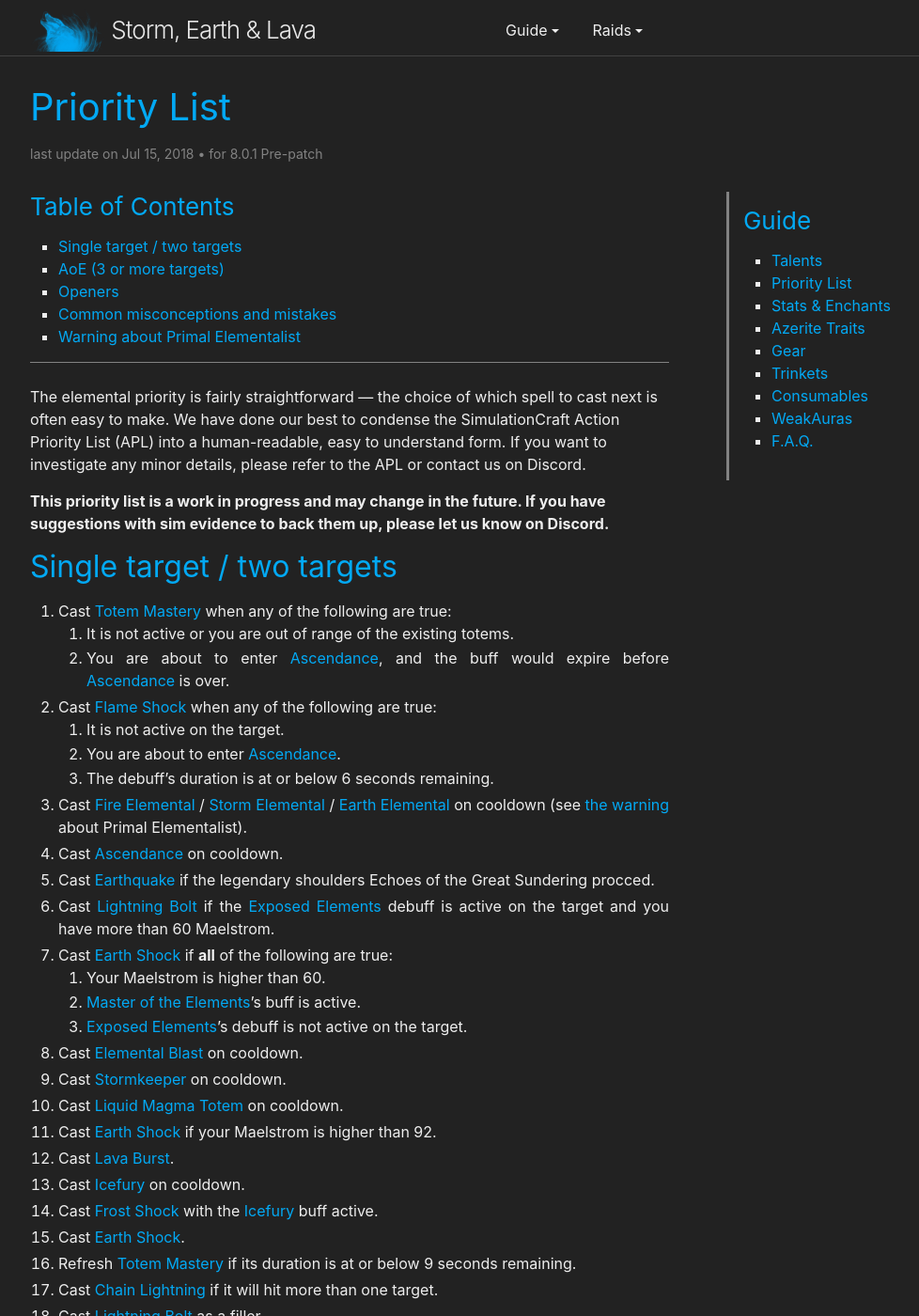
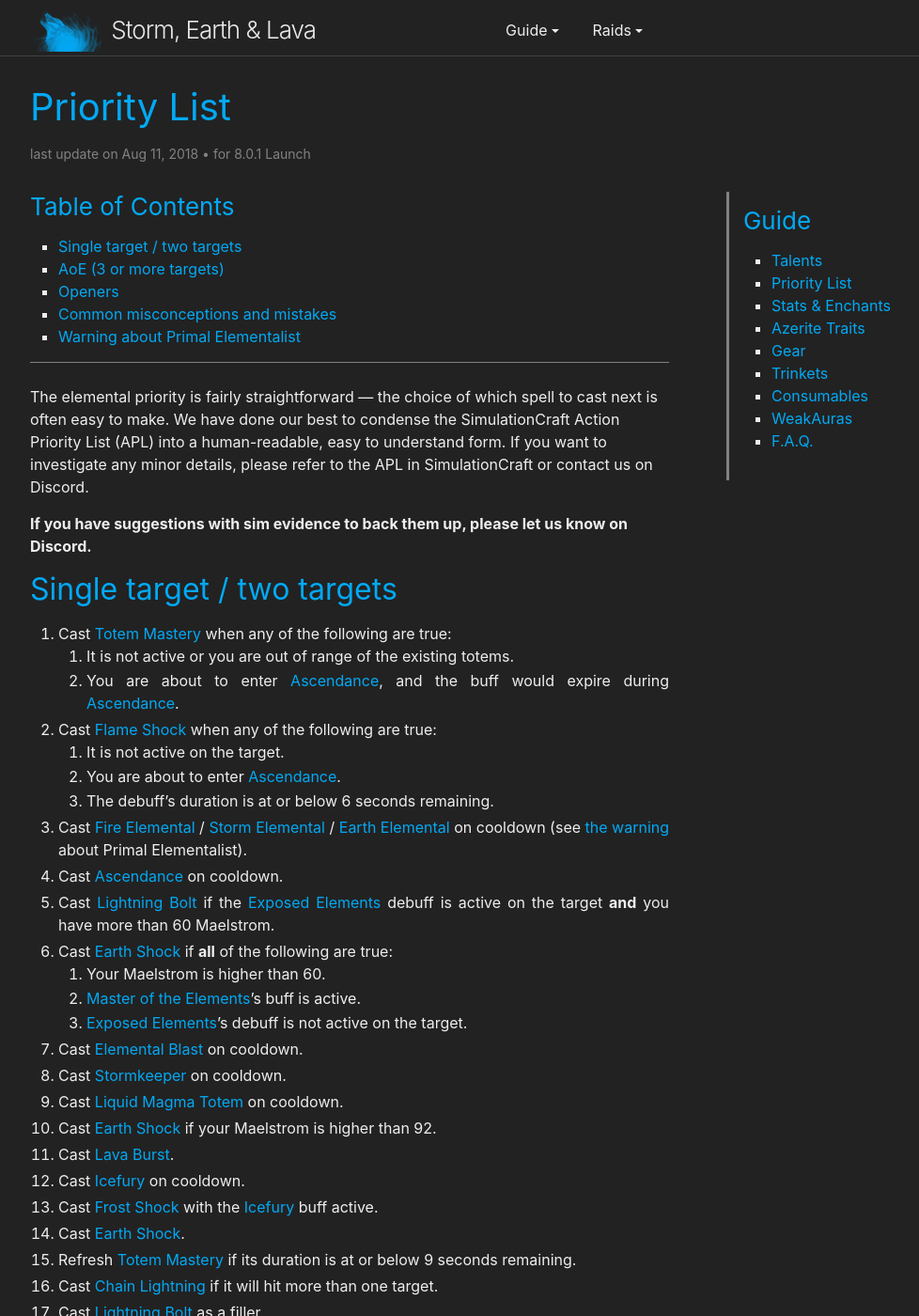
Before and after one commit to stormearthandlava/stormearthandlava.github.io, a Jekyll site: the page built from guide/general/priority_list.md, in a window 1280 px wide and 1400 px high. Shown: the whole window at 94% size, without its empty margins (268-1246 px from the left). Built offline with Jekyll 4.4.1, drawn with Linux system fonts in a browser that asks for light colours; a script that is not in the unit is left out; some of the changed text lies outside the part shown.

Commit message:
apl update

```diff
--- a/guide/general/priority_list.md
+++ b/guide/general/priority_list.md
@@ -1,30 +1,29 @@
 ---
 layout: page
 title: Priority List
-last_update: 2018-07-15 09:00:00
-game_version: 8.0.1 Pre-patch
+last_update: 2018-08-11 09:00:00
+game_version: 8.0.1 Launch
 toc: true
 ---
 
-The elemental priority is fairly straightforward — the choice of which spell to cast next is often easy to make. We have done our best to condense the SimulationCraft Action Priority List (APL) into a human-readable, easy to understand form. If you want to investigate any minor details, please refer to the APL or contact us on Discord.
+The elemental priority is fairly straightforward — the choice of which spell to cast next is often easy to make. We have done our best to condense the SimulationCraft Action Priority List (APL) into a human-readable, easy to understand form. If you want to investigate any minor details, please refer to the APL in SimulationCraft or contact us on Discord.
 
 
-**This priority list is a work in progress and may change in the future. If you have suggestions with sim evidence to back them up, please let us know on Discord.**
+**If you have suggestions with sim evidence to back them up, please let us know on Discord.**
 
 ## Single target / two targets
 
 <div class="apl" style="max-width: 100%; text-align:justify;" markdown="1">
 1. Cast {{ site.data.talent.tm }}  when any of the following are true:
     1. It is not active or you are out of range of the existing totems.
-    2. You are about to enter {{site.data.talent.asc}}, and the buff would expire before {{site.data.talent.asc}} is over.
+    2. You are about to enter {{site.data.talent.asc}}, and the buff would expire during {{site.data.talent.asc}}.
 1. Cast {{ site.data.spell.fs }} when any of the following are true:
     1. It is not active on the target.
     2. You are about to enter {{site.data.talent.asc}}.
     3. The debuff's duration is at or below 6 seconds remaining.
 1. Cast {{ site.data.spell.fe }} / {{ site.data.talent.se }} / {{site.data.spell.ee}} on cooldown (see <a href="#pe">the warning</a> about Primal Elementalist).
 1. Cast {{ site.data.talent.asc }} on cooldown.
-1. Cast {{ site.data.spell.eq }} if the legendary shoulders Echoes of the Great Sundering procced.
-1. Cast {{site.data.spell.lb}} if the {{site.data.talent.ee}} debuff is active on the target and you have more than 60 Maelstrom.
+1. Cast {{site.data.spell.lb}} if the {{site.data.talent.ee}} debuff is active on the target **and** you have more than 60 Maelstrom.
 1. Cast {{site.data.spell.es}} if **all** of the following are true:
     1. Your Maelstrom is higher than 60.
     2. {{site.data.talent.mote}}'s buff is active.
@@ -52,8 +51,7 @@
 1. Cast {{ site.data.talent.sk }} on cooldown.
 1. Cast {{ site.data.talent.lmt }} on cooldown.
 1. Maintain 3 {{ site.data.spell.fs }}s **only if there are exactly 3 targets**.
-1. Cast {{ site.data.spell.es }} **only if you're using the legendary shoulders AND have <= 6 targets**. Warning: You'll be gambling again. Ignore this line if you need consistency.
-1. Cast {{ site.data.spell.eq }} when available. (In case of the shoulders this means to cast {{ site.data.spell.eq }} only with their proc.)
+1. Cast {{ site.data.spell.eq }} when available.
 1. Cast {{ site.data.spell.lvb }} to consume {{site.data.spell.lava_surge}} procs.
 1. Cast {{ site.data.talent.eb }} **only if there are exactly 3 targets**.
 1. Cast {{ site.data.spell.cl }}.
@@ -134,23 +132,32 @@
 
 > "I should cast {{ site.data.talent.eb }} during {{ site.data.talent.asc }}!"
 
-{{ site.data.talent.eb }} doesn't deal enough damage by quite a significant margin.
+No. {{ site.data.talent.eb }} doesn't deal enough damage by quite a significant margin.
 
 > "I should cast {{ site.data.talent.if }} with {{ site.data.talent.mote }} during {{ site.data.talent.asc }}!"
 
-Your {{ site.data.talent.asc }} is ideally used when {{ site.data.talent.if }} is on cooldown and won't get ready while you're casting {{ site.data.spell.lvb }}.
+No. Your {{ site.data.talent.asc }} is ideally used when {{ site.data.talent.if }} is on cooldown and won't get ready while you're casting {{ site.data.spell.lvb }}.
 
 > "I should only cast {{ site.data.spell.lb }} / {{ site.data.spell.cl }} during {{ site.data.talent.se }}!"
 
-During single target you'll stick to the usual priority list. During AoE {{ site.data.spell.cl }} becomes quickly more worth than {{ site.data.spell.lvb }}. Nonetheless you should use {{ site.data.spell.eq }}
+During single target you'll stick to the usual priority list. During AoE {{ site.data.spell.cl }} becomes quickly more worth than {{ site.data.spell.lvb }}. Nonetheless you should use {{ site.data.spell.eq }}.
 
 > "I should delay {{ site.data.talent.se }} / {{ site.data.talent.asc }} after each other to benefit from them more!"
 
 Delaying either CD can easily result in an overall loss of a usage, which weights heavier during single target than not using the passive of {{ site.data.talent.se }}. During AoE you indeed want to spread out the usage, because {{ site.data.spell.lava_beam }} doesn't benefit from {{ site.data.talent.se }} passive.
 
+> "I should cast {{ site.data.spell.fs }} at 5.4 seconds remaining or lower!"
+
+That's correct but which human is able to accurately judge the difference between 5.4 seconds and 6 seconds. So we decided to present the easier to digest number in the priority list.
+
+> "I should cast {{ site.data.talent.tm }} at less than 9 seconds remaining!"
+
+Yes, the shorter the remaining duration, the less likely it is for you to need an additional cast of it over the whole fight. But because that is quite unlikely already, 9 is a good rule of thumbs. The overall dps won't budge with that change.
 
 ## Warning about Primal Elementalist
 
 <p id="pe">A problem that has existed for a while now is {{site.data.talent.pe}} causing {{site.data.spell.fe}} and {{site.data.spell.ee}} to be exclusive with each other (intended) but summoning one while the other is active will simply put the new elemental on cooldown and not de-summon the existing elemental.</p>
 
+In addition all Elementals have autocasts. If you disable one on one Elemental all other Elementals will have that ability deactivated too. This is very annoying and we hope for a fix.
+
 Combining {{ site.data.talent.se }} with {{ site.data.talent.pe }} enables access to {{ site.data.spell.eye_of_the_storm_damage }}. This powerful ability needs to be activated manually. Make sure to use it shortly after your {{ site.data.talent.se }} buffs itself with {{ site.data.spell.call_lightning }}. {{ site.data.spell.eye_of_the_storm_damage }} is an incredible AoE CD and very useful for single target as well.
```
